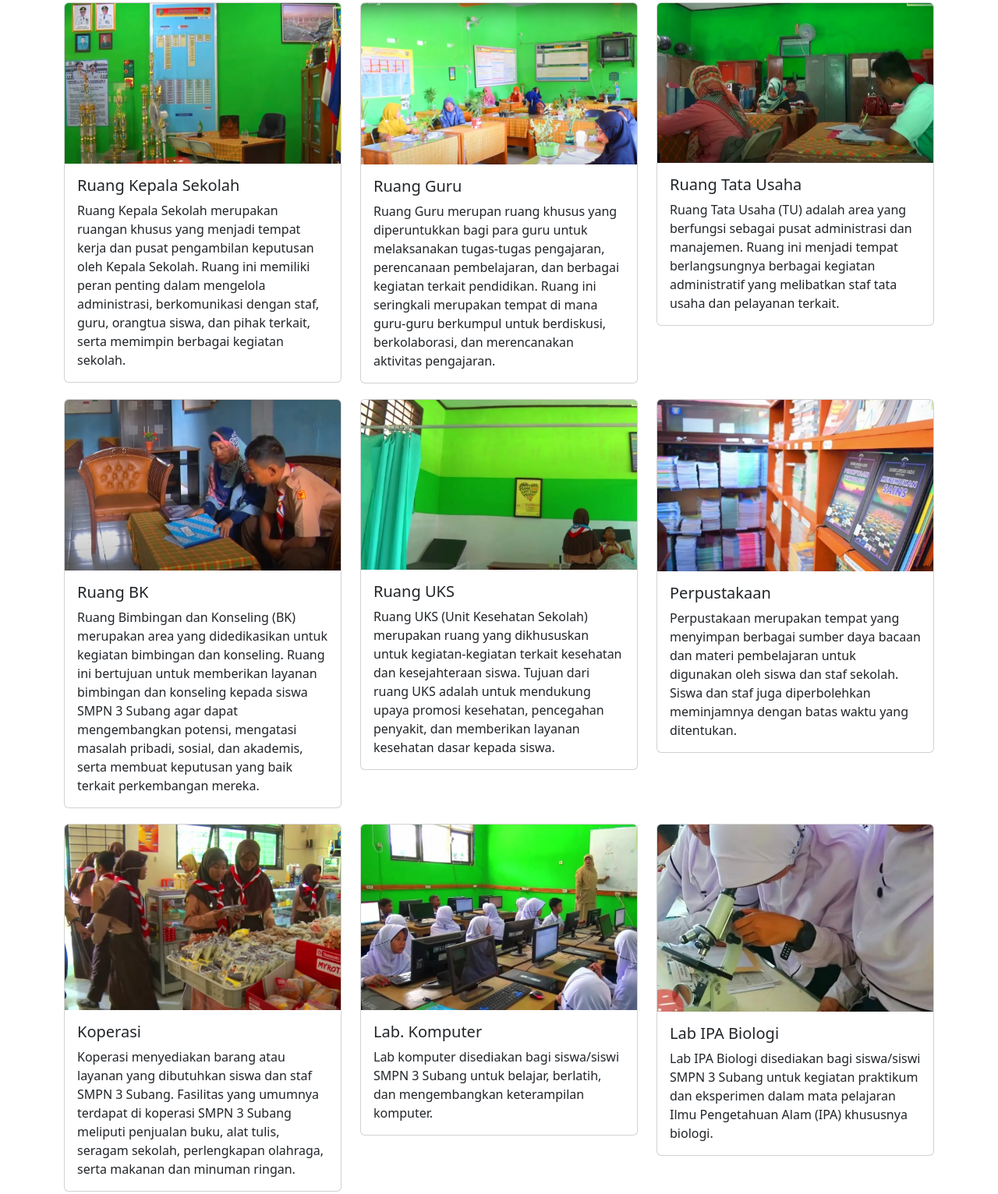
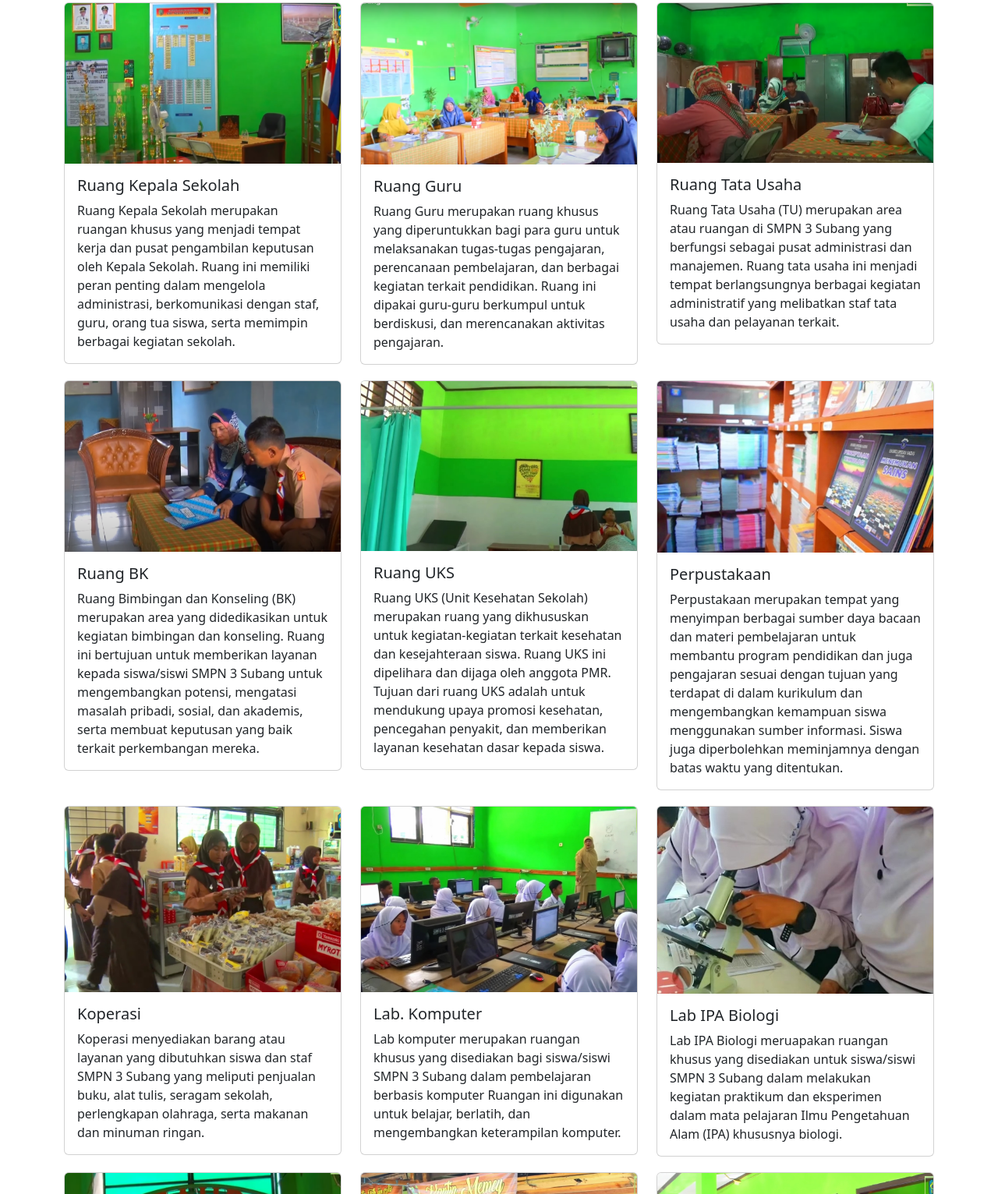
Before and after one commit to Rendhi-ricr/project-CI4, a plain HTML site: page halaman-frontend-html/fasilitas.html in a window 1280 px wide. Shown: the part 177-1709 px from the top of the page at 78% size. Drawn offline with nearby package versions, Linux system fonts and the light colour scheme.

Commit message:
Update fasilitas.html

```diff
--- a/halaman-frontend-html/fasilitas.html
+++ b/halaman-frontend-html/fasilitas.html
@@ -66,7 +66,7 @@
                         <h5 class="card-title">Ruang Kepala Sekolah</h5>
                         <p class="card-text">Ruang Kepala Sekolah merupakan ruangan khusus yang menjadi tempat kerja dan
                             pusat pengambilan keputusan oleh Kepala Sekolah. Ruang ini memiliki peran penting dalam
-                            mengelola administrasi, berkomunikasi dengan staf, guru, orangtua siswa, dan pihak terkait,
+                            mengelola administrasi, berkomunikasi dengan staf, guru, orang tua siswa,
                             serta memimpin berbagai kegiatan sekolah.</p>
                     </div>
                 </div>
@@ -77,10 +77,10 @@
                     <img src="img/fasilitas/f2.png" class="card-img-top" alt="Ekstrakurikuler 2">
                     <div class="card-body">
                         <h5 class="card-title">Ruang Guru</h5>
-                        <p class="card-text">Ruang Guru merupan ruang khusus yang diperuntukkan bagi para guru untuk
+                        <p class="card-text">Ruang Guru merupakan ruang khusus yang diperuntukkan bagi para guru untuk
                             melaksanakan tugas-tugas pengajaran, perencanaan pembelajaran, dan berbagai kegiatan terkait
-                            pendidikan. Ruang ini seringkali merupakan tempat di mana guru-guru berkumpul untuk
-                            berdiskusi, berkolaborasi, dan merencanakan aktivitas pengajaran.</p>
+                            pendidikan. Ruang ini dipakai guru-guru berkumpul untuk
+                            berdiskusi, dan merencanakan aktivitas pengajaran.</p>
                     </div>
                 </div>
             </div>
@@ -90,8 +90,8 @@
                     <img src="img/fasilitas/f3.png" class="card-img-top" alt="Ekstrakurikuler 3">
                     <div class="card-body">
                         <h5 class="card-title">Ruang Tata Usaha</h5>
-                        <p class="card-text">Ruang Tata Usaha (TU) adalah area yang berfungsi sebagai pusat administrasi
-                            dan manajemen. Ruang ini menjadi tempat berlangsungnya berbagai kegiatan administratif yang
+                        <p class="card-text">Ruang Tata Usaha (TU) merupakan area atau ruangan di SMPN 3 Subang yang berfungsi sebagai pusat administrasi
+                            dan manajemen. Ruang tata usaha ini menjadi tempat berlangsungnya berbagai kegiatan administratif yang
                             melibatkan staf tata usaha dan pelayanan terkait.</p>
                     </div>
                 </div>
@@ -102,10 +102,9 @@
                     <div class="card-body">
                         <h5 class="card-title">Ruang BK</h5>
                         <p class="card-text">Ruang Bimbingan dan Konseling (BK) merupakan area yang didedikasikan untuk
-                            kegiatan bimbingan dan konseling. Ruang ini bertujuan untuk memberikan layanan bimbingan dan
-                            konseling kepada siswa SMPN 3 Subang agar dapat mengembangkan potensi, mengatasi masalah
-                            pribadi, sosial, dan akademis, serta membuat keputusan yang baik terkait perkembangan
-                            mereka.</p>
+                            kegiatan bimbingan dan konseling. Ruang ini bertujuan untuk memberikan layanan kepada siswa/siswi
+                            SMPN 3 Subang untuk mengembangkan potensi, mengatasi masalah pribadi, sosial, dan akademis, serta
+                            membuat keputusan yang baik terkait perkembangan mereka.</p>
                     </div>
                 </div>
             </div>
@@ -114,9 +113,9 @@
                     <img src="img/fasilitas/f5.jpg" class="card-img-top" alt="Ekstrakurikuler 3">
                     <div class="card-body">
                         <h5 class="card-title">Ruang UKS</h5>
-                        <p class="card-text">Ruang UKS (Unit Kesehatan Sekolah) merupakan ruang yang dikhususkan untuk
-                            kegiatan-kegiatan terkait kesehatan dan kesejahteraan siswa. Tujuan dari ruang UKS adalah
-                            untuk mendukung upaya promosi kesehatan, pencegahan penyakit, dan memberikan layanan
+                        <p class="card-text">Ruang UKS (Unit Kesehatan Sekolah) merupakan ruang yang dikhususkan untuk kegiatan-kegiatan
+                            terkait kesehatan dan kesejahteraan siswa. Ruang UKS ini dipelihara dan dijaga oleh anggota PMR. Tujuan dari
+                            ruang UKS adalah untuk mendukung upaya promosi kesehatan, pencegahan penyakit, dan memberikan layanan
                             kesehatan dasar kepada siswa.</p>
                     </div>
                 </div>
@@ -127,8 +126,9 @@
                     <div class="card-body">
                         <h5 class="card-title">Perpustakaan</h5>
                         <p class="card-text">Perpustakaan merupakan tempat yang menyimpan berbagai sumber daya bacaan
-                            dan materi pembelajaran untuk digunakan oleh siswa dan staf sekolah. Siswa dan staf juga
-                            diperbolehkan meminjamnya dengan batas waktu yang ditentukan.</p>
+                            dan materi pembelajaran untuk membantu program pendidikan dan juga pengajaran sesuai dengan
+                            tujuan yang terdapat di dalam kurikulum dan mengembangkan kemampuan siswa menggunakan sumber informasi.
+                            Siswa juga diperbolehkan meminjamnya dengan batas waktu yang ditentukan.</p>
                     </div>
                 </div>
             </div>
@@ -138,8 +138,8 @@
                     <div class="card-body">
                         <h5 class="card-title">Koperasi</h5>
                         <p class="card-text">Koperasi menyediakan barang atau layanan yang dibutuhkan siswa dan staf
-                            SMPN 3 Subang. Fasilitas yang umumnya terdapat di koperasi SMPN 3 Subang meliputi penjualan
-                            buku, alat tulis, seragam sekolah, perlengkapan olahraga, serta makanan dan minuman ringan.
+                            SMPN 3 Subang yang meliputi penjualan buku, alat tulis, seragam sekolah, perlengkapan olahraga,
+                            serta makanan dan minuman ringan.
                         </p>
                     </div>
                 </div>
@@ -149,8 +149,8 @@
                     <img src="img/fasilitas/f8.jpg" class="card-img-top" alt="Ekstrakurikuler 3">
                     <div class="card-body">
                         <h5 class="card-title">Lab. Komputer</h5>
-                        <p class="card-text">Lab komputer disediakan bagi siswa/siswi SMPN 3 Subang untuk belajar,
-                            berlatih, dan mengembangkan keterampilan komputer.
+                        <p class="card-text">Lab komputer merupakan ruangan khusus yang disediakan bagi siswa/siswi SMPN 3 Subang dalam pembelajaran berbasis komputer
+                            Ruangan ini digunakan untuk belajar, berlatih, dan mengembangkan keterampilan komputer.
                         </p>
                     </div>
                 </div>
@@ -160,8 +160,9 @@
                     <img src="img/fasilitas/f9.jpg" class="card-img-top" alt="Ekstrakurikuler 3">
                     <div class="card-body">
                         <h5 class="card-title">Lab IPA Biologi</h5>
-                        <p class="card-text">Lab IPA Biologi disediakan bagi siswa/siswi SMPN 3 Subang untuk kegiatan
-                            praktikum dan eksperimen dalam mata pelajaran Ilmu Pengetahuan Alam (IPA) khususnya biologi.
+                        <p class="card-text">Lab IPA Biologi meruapakan ruangan khusus yang disediakan untuk siswa/siswi
+                            SMPN 3 Subang dalam melakukan kegiatan praktikum dan eksperimen dalam mata pelajaran Ilmu
+                            Pengetahuan Alam (IPA) khususnya biologi.
                         </p>
                     </div>
                 </div>
@@ -182,8 +183,8 @@
                     <img src="img/fasilitas/f11.jpg" class="card-img-top" alt="Ekstrakurikuler 3">
                     <div class="card-body">
                         <h5 class="card-title">Kantin</h5>
-                        <p class="card-text">Kantin menyediakan makanan dan minuman bagi siswa, guru, dan staf SMPN 3
-                            Subang.
+                        <p class="card-text">Kantin merupakan area yang menyediakan banyak makanan dan minuman yang
+                            diperuntukkan bagi para siswa, guru, dan staf SMPN 3 Subang.
                         </p>
                     </div>
                 </div>
@@ -211,7 +212,6 @@
                 </div>
             </div>
         </div>
-
     </div>
 
     <script src="https://code.jquery.com/jquery-3.5.1.slim.min.js"></script>
```
